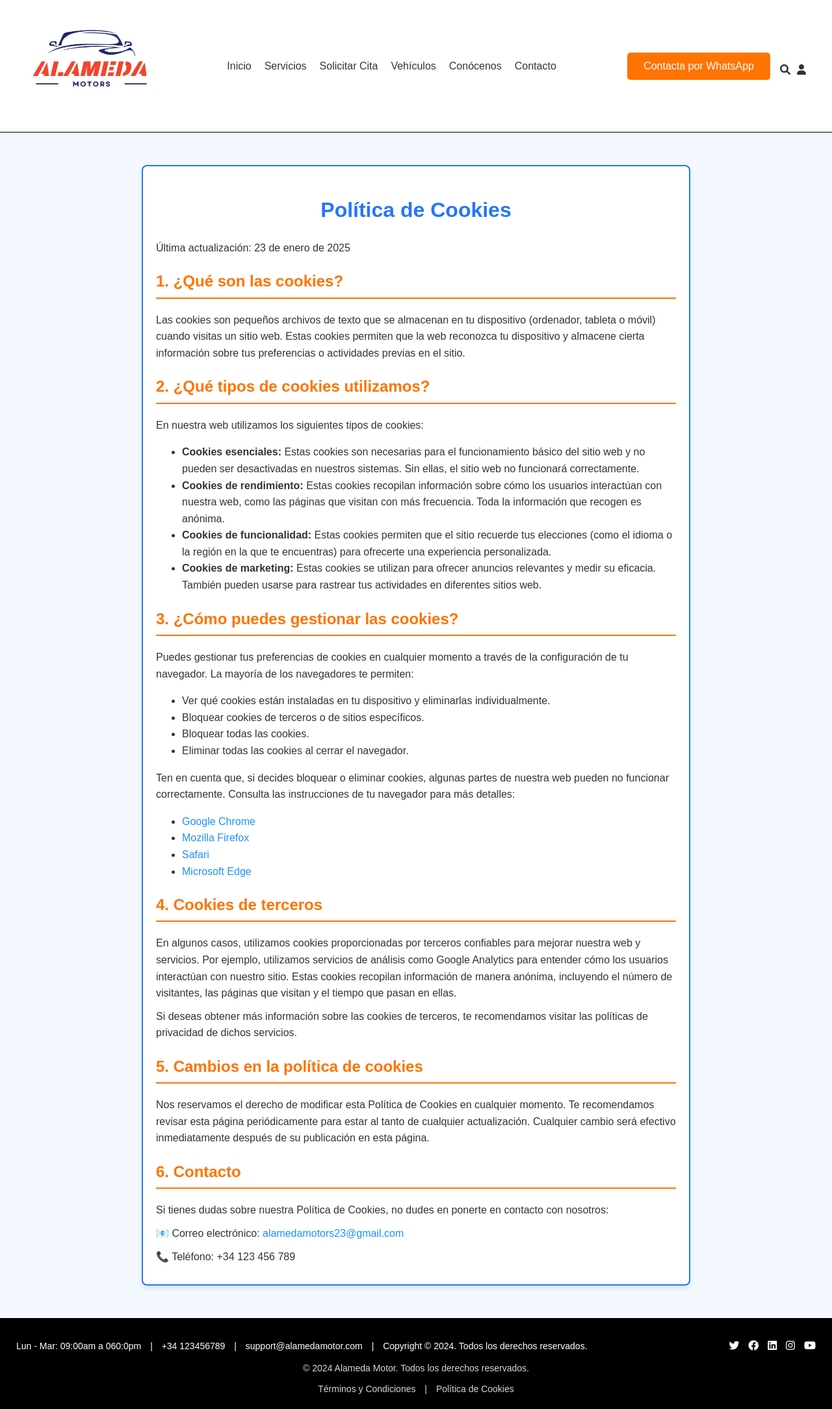
After one commit to qrr3te/ProjectASIR, a PHP site: page /cookies.php in a window 1280 px wide. The commit adds this page. Shown: the whole page at 65% size. Run offline with PHP 8.4, Linux system fonts and the light colour scheme.

Commit message:
Creadas páginas de cookies y términos, creación de un footer.php en includes y correciones menores

```diff
--- /dev/null
+++ b/src/cookies.php
@@ -0,0 +1,139 @@
+<!DOCTYPE html>
+<html lang="es">
+<head>
+    <meta charset="UTF-8">
+    <meta name="viewport" content="width=device-width, initial-scale=1.0">
+    <title>Cookies</title>
+    <link rel="stylesheet" href="css/terminos.css">
+    <link href="https://fonts.googleapis.com/css2?family=Roboto:wght@400;700&display=swap" rel="stylesheet">
+    <link rel="stylesheet" href="https://cdnjs.cloudflare.com/ajax/libs/font-awesome/6.0.0-beta3/css/all.min.css">
+</head>
+<?php include("includes/header.php"); ?>
+<body>
+<div class="terms-container">
+        <h1>Política de Cookies</h1>
+        <p>Última actualización: 23 de enero de 2025</p>
+
+        <section>
+            <h2>1. ¿Qué son las cookies?</h2>
+            <p>
+                Las cookies son pequeños archivos de texto que se almacenan en tu dispositivo (ordenador, tableta o móvil)
+                cuando visitas un sitio web. Estas cookies permiten que la web reconozca tu dispositivo y almacene cierta información
+                sobre tus preferencias o actividades previas en el sitio.
+            </p>
+        </section>
+
+        <section>
+            <h2>2. ¿Qué tipos de cookies utilizamos?</h2>
+            <p>En nuestra web utilizamos los siguientes tipos de cookies:</p>
+            <ul>
+                <li>
+                    <strong>Cookies esenciales:</strong> Estas cookies son necesarias para el funcionamiento básico del sitio web
+                    y no pueden ser desactivadas en nuestros sistemas. Sin ellas, el sitio web no funcionará correctamente.
+                </li>
+                <li>
+                    <strong>Cookies de rendimiento:</strong> Estas cookies recopilan información sobre cómo los usuarios interactúan
+                    con nuestra web, como las páginas que visitan con más frecuencia. Toda la información que recogen es anónima.
+                </li>
+                <li>
+                    <strong>Cookies de funcionalidad:</strong> Estas cookies permiten que el sitio recuerde tus elecciones (como el idioma o
+                    la región en la que te encuentras) para ofrecerte una experiencia personalizada.
+                </li>
+                <li>
+                    <strong>Cookies de marketing:</strong> Estas cookies se utilizan para ofrecer anuncios relevantes y medir su eficacia.
+                    También pueden usarse para rastrear tus actividades en diferentes sitios web.
+                </li>
+            </ul>
+        </section>
+
+        <section>
+            <h2>3. ¿Cómo puedes gestionar las cookies?</h2>
+            <p>
+                Puedes gestionar tus preferencias de cookies en cualquier momento a través de la configuración de tu navegador.
+                La mayoría de los navegadores te permiten:
+            </p>
+            <ul>
+                <li>Ver qué cookies están instaladas en tu dispositivo y eliminarlas individualmente.</li>
+                <li>Bloquear cookies de terceros o de sitios específicos.</li>
+                <li>Bloquear todas las cookies.</li>
+                <li>Eliminar todas las cookies al cerrar el navegador.</li>
+            </ul>
+            <p>
+                Ten en cuenta que, si decides bloquear o eliminar cookies, algunas partes de nuestra web pueden no funcionar correctamente.
+                Consulta las instrucciones de tu navegador para más detalles:
+            </p>
+            <ul>
+                <li><a href="https://support.google.com/chrome/answer/95647?hl=es" target="_blank">Google Chrome</a></li>
+                <li><a href="https://support.mozilla.org/es/kb/habilitar-y-deshabilitar-cookies-sitios-web-rastrear-preferencias" target="_blank">Mozilla Firefox</a></li>
+                <li><a href="https://support.apple.com/es-es/guide/safari/sfri11471/mac" target="_blank">Safari</a></li>
+                <li><a href="https://support.microsoft.com/es-es/windows/eliminar-y-administrar-cookies-168dab11-0753-043d-7c16-ede5947fc64d" target="_blank">Microsoft Edge</a></li>
+            </ul>
+        </section>
+
+        <section>
+            <h2>4. Cookies de terceros</h2>
+            <p>
+                En algunos casos, utilizamos cookies proporcionadas por terceros confiables para mejorar nuestra web y servicios.
+                Por ejemplo, utilizamos servicios de análisis como Google Analytics para entender cómo los usuarios interactúan con nuestro sitio.
+                Estas cookies recopilan información de manera anónima, incluyendo el número de visitantes, las páginas que visitan y el tiempo que pasan en ellas.
+            </p>
+            <p>
+                Si deseas obtener más información sobre las cookies de terceros, te recomendamos visitar las políticas de privacidad de dichos servicios.
+            </p>
+        </section>
+
+        <section>
+            <h2>5. Cambios en la política de cookies</h2>
+            <p>
+                Nos reservamos el derecho de modificar esta Política de Cookies en cualquier momento. Te recomendamos revisar esta página periódicamente
+                para estar al tanto de cualquier actualización. Cualquier cambio será efectivo inmediatamente después de su publicación en esta página.
+            </p>
+        </section>
+
+        <section>
+            <h2>6. Contacto</h2>
+            <p>
+                Si tienes dudas sobre nuestra Política de Cookies, no dudes en ponerte en contacto con nosotros:
+            </p>
+            <p>
+                📧 Correo electrónico: <a href="mailto:contacto@tuweb.com">alamedamotors23@gmail.com</a>
+            </p>
+            <p>
+                📞 Teléfono: +34 123 456 789
+            </p>
+        </section>
+    </div>
+    <footer class="footer">
+    <div class="bottom-bar">
+      <div class="contact-info">
+        <span>Lun - Mar: 09:00am a 060:0pm</span>
+        <span> | </span>
+        <span>+34 123456789</span>
+        <span> | </span>
+        <span>support@alamedamotor.com</span>
+        <span> | </span>
+        <span style="text-align: center;">Copyright © 2024. Todos los derechos reservados.</span>
+      </div>
+      <div class="social-icons">
+        <a href="https://x.com/alamedamotor"><i class="fab fa-twitter"></i></a>
+        <a href="https://www.facebook.com/talleresalamedamotor/?locale=es_ES"><i class="fab fa-facebook"></i></a>
+        <a href="https://www.linkedin.com/company/a1-engine"><i class="fab fa-linkedin"></i></a>
+        <a href="https://www.instagram.com/alamedamotors23/"><i class="fab fa-instagram"></i></a>
+        <a href="https://www.youtube.com/@cochesnet"><i class="fab fa-youtube"></i></a>
+      </div>
+    </div>
+    <div class="copyright">
+      <p>&copy; 2024 Alameda Motor. Todos los derechos reservados.</p>
+    </div>
+    <div class="legal-links">
+    <a href="/terminos.php">Términos y Condiciones</a>
+      <span>|</span>
+      <a href="/cookies.php">Política de Cookies</a>
+    </div>
+
+  </footer>
+
+</body>
+
+
+</html>
--- /dev/null
+++ b/src/css/terminos.css
@@ -0,0 +1,108 @@
+.footer {
+    width: 100%;
+    background-color: #000;
+    color: #fff;
+    text-align: center;
+    padding: 20px 0;
+}
+
+.bottom-bar {
+    display: flex;
+    justify-content: space-between;
+    align-items: center;
+    font-size: 14px;
+    padding: 10px 20px;
+}
+
+.bottom-bar .contact-info span {
+    margin: 0 5px;
+}
+
+.bottom-bar .social-icons a {
+    color: #fff;
+    margin: 0 5px;
+    text-decoration: none;
+    font-size: 18px;
+}
+
+.bottom-bar .social-icons a:hover {
+    color: #ff7300;
+}
+
+.copyright {
+    margin-top: 0px;
+    font-size: 14px;
+    color: #d6d6d6;
+}
+
+.copyright p {
+    margin: 0;
+}
+
+/* Legal Links */
+.legal-links {
+    margin-top: 10px;
+    font-size: 14px;
+    color: #ff7300;
+}
+
+.legal-links a {
+    color: #d6d6d6;
+    text-decoration: none;
+    margin: 0 5px;
+    transition: color 0.3s;
+}
+
+.legal-links a:hover {
+    color: #ff7300;
+}
+
+.legal-links span {
+    color: #d6d6d6;
+    margin: 0 5px;
+}
+
+  body {
+    font-family: Arial, sans-serif;
+    line-height: 1.6;
+    margin: 0;
+    padding: 0;
+    background-color: #f4f9ff;
+    color: #333;
+}
+
+.terms-container {
+    max-width: 800px;
+    margin: 50px auto;
+    padding: 20px;
+    background-color: #ffffff;
+    border: 2px solid #2575fc;
+    border-radius: 8px;
+    box-shadow: 0 4px 8px rgba(0, 0, 0, 0.1);
+}
+
+h1 {
+    color: #2575fc;
+    text-align: center;
+    margin-bottom: 20px;
+}
+
+h2 {
+    color: #ff7300;
+    margin-top: 20px;
+    border-bottom: 2px solid #ff7300;
+    padding-bottom: 5px;
+}
+
+p {
+    margin: 10px 0;
+}
+
+a {
+    color: #1e90ff;
+    text-decoration: none;
+}
+
+a:hover {
+    text-decoration: underline;
+}
--- a/src/includes/header.php
+++ b/src/includes/header.php
@@ -307,12 +307,14 @@
 
 <header>
   <section class="main-header">
+    <a href="index.html">
       <div class="logo"><img src="img/logo.png" alt="">
       </div>
+    </a>
       <nav class="nav-menu">
           <a href="/index.php">Inicio</a>
           <a href="/servicios.php">Servicios</a>
-          <a href="/presupuesto.php">Solicitar Presupuesto</a>
+          <a href="/presupuesto.php">Solicitar Cita</a>
           <a href="#">Vehículos</a>
           <a href="/conocenos.php">Conócenos</a>
           <a href="#">Contacto</a>
```
Also changed, not shown: src/conocenos.php (+13 -7 lines), src/includes/footer.php (added, +97 -0 lines), src/index.php (+10 -14 lines), src/presupuesto.php (+2 -26 lines), src/terminos.php (added, +140 -0 lines).
